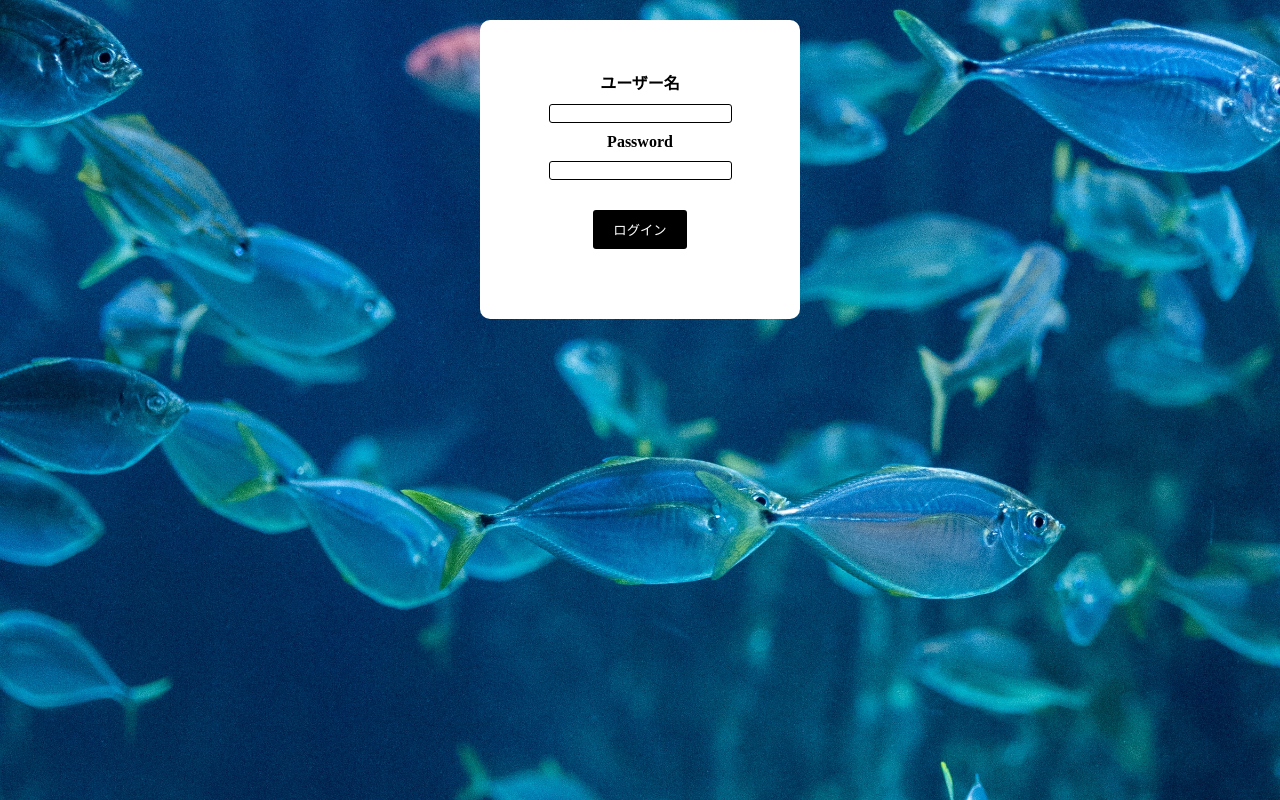
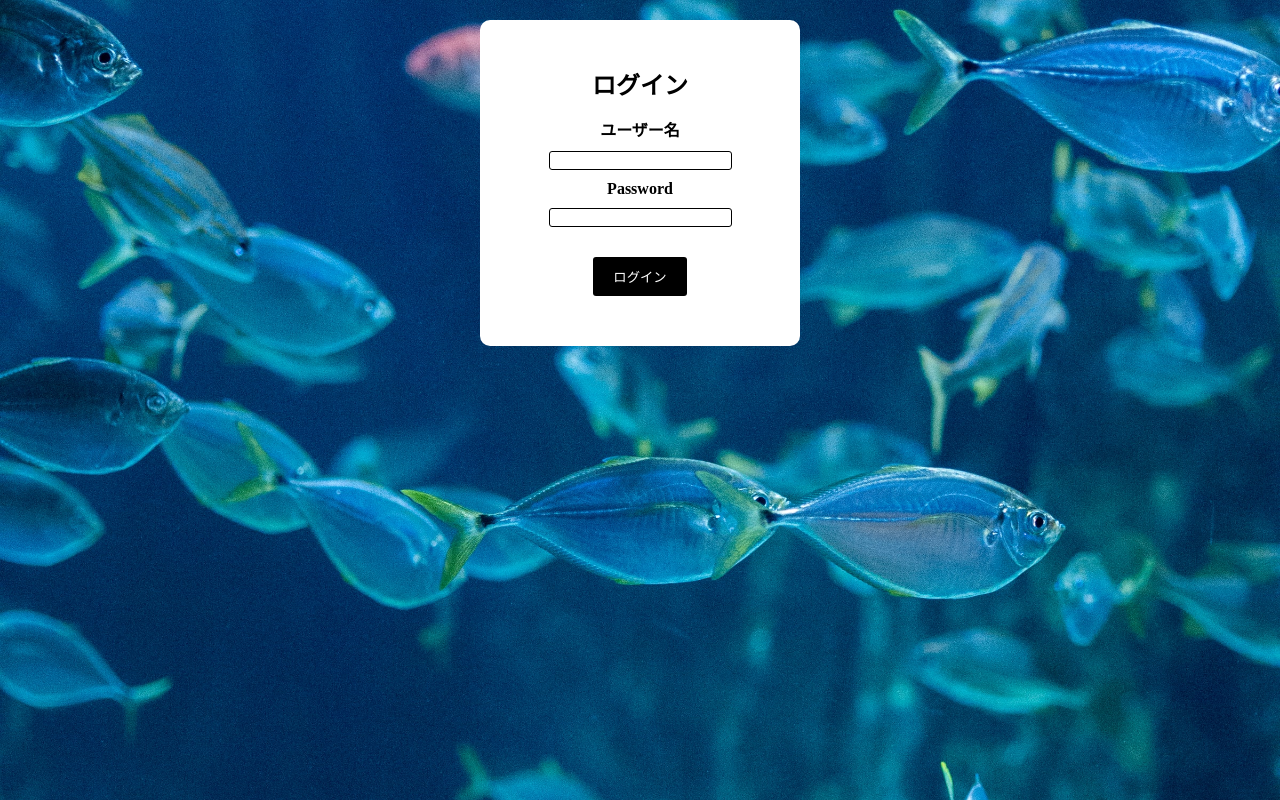
Before and after one commit to Penguin-Island/suilog, a PHP site: page /login.php in a window 1280 px wide. Run offline with PHP 8.4, Linux system fonts and the light colour scheme; some libraries are stand-ins or nearby versions.

Commit message:
ログイン画面のUI変更

```diff
--- a/css/style.css
+++ b/css/style.css
@@ -21,13 +21,17 @@ header {
 
 .card {
   max-width: 300px;
-  padding: 50px 10px;
+  padding: 30px 10px;
   margin: 0 auto;
   background: #fff;
   color: #000;
   text-shadow: none;
   border-radius: 10px;
   text-align: center;
+}
+
+.card h1 {
+  font-size: 24px;
 }
 
 #username, #password {
--- a/login.php
+++ b/login.php
@@ -36,6 +36,7 @@ if ($_SERVER['REQUEST_METHOD'] === 'POST') {
     <div class="login-back">
         <div class="container">
             <div class="card">
+                <h1>ログイン</h1>
                 <form method="POST">
                     <label for="username">ユーザー名</label>
                     <input type="text" id="username" name="username">
```
